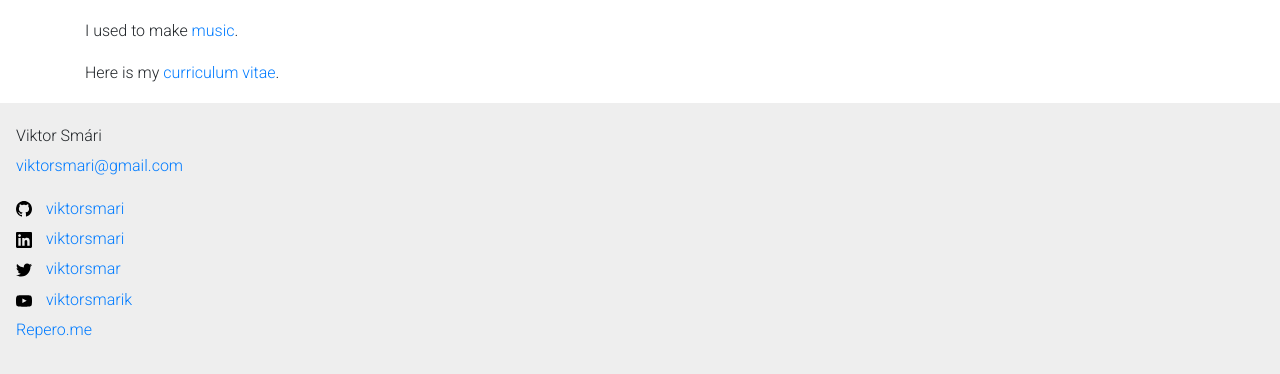
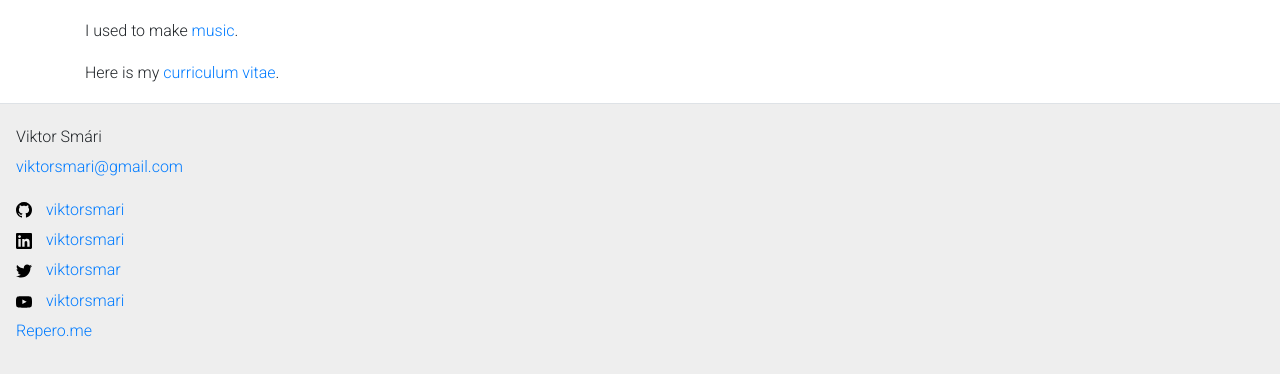
Before and after one commit to viktorsmari/viktorsmari.github.io, a Jekyll site: the page built from index.md, in a window 1280 px wide and 1188 px high. Shown: the part 811-1185 px from the top of the window. Built offline with Jekyll 4.4.1, drawn with Linux system fonts in a browser that asks for light colours; comment, search, counter and statistics services are not loaded.

Commit message:
Update youtube link

```diff
--- a/_config.yml
+++ b/_config.yml
@@ -15,7 +15,7 @@ url: http://viktorsmari.github.io
 twitter_username: viktorsmar
 github_username: viktorsmari
 linkedin_username: viktorsmari
-youtube_username: viktorsmarik
+youtube_username: viktorsmari
 future: true
 markdown: kramdown
 google_analytics: UA-51437669-1
--- a/_includes/footer.html
+++ b/_includes/footer.html
@@ -1,4 +1,4 @@
-<footer class="container-fluid">
+<footer class="container-fluid border-top">
   <div class="row">
 
     <div class="col-12 p-3">
```
